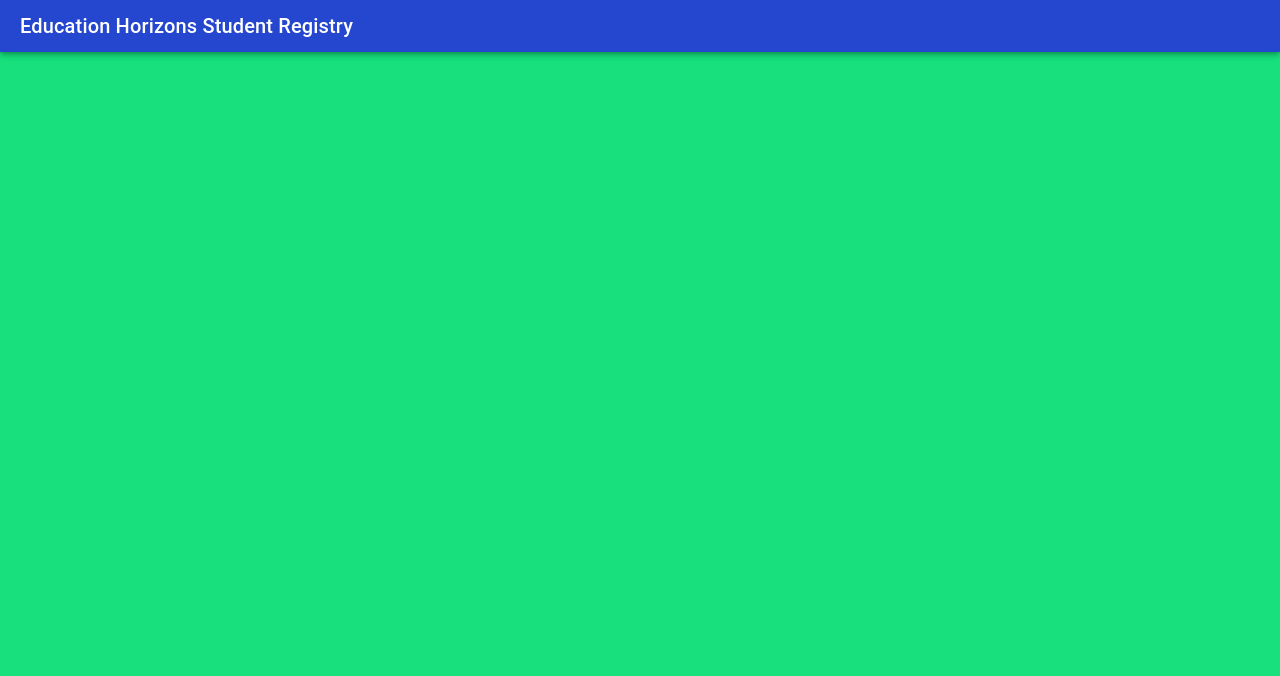
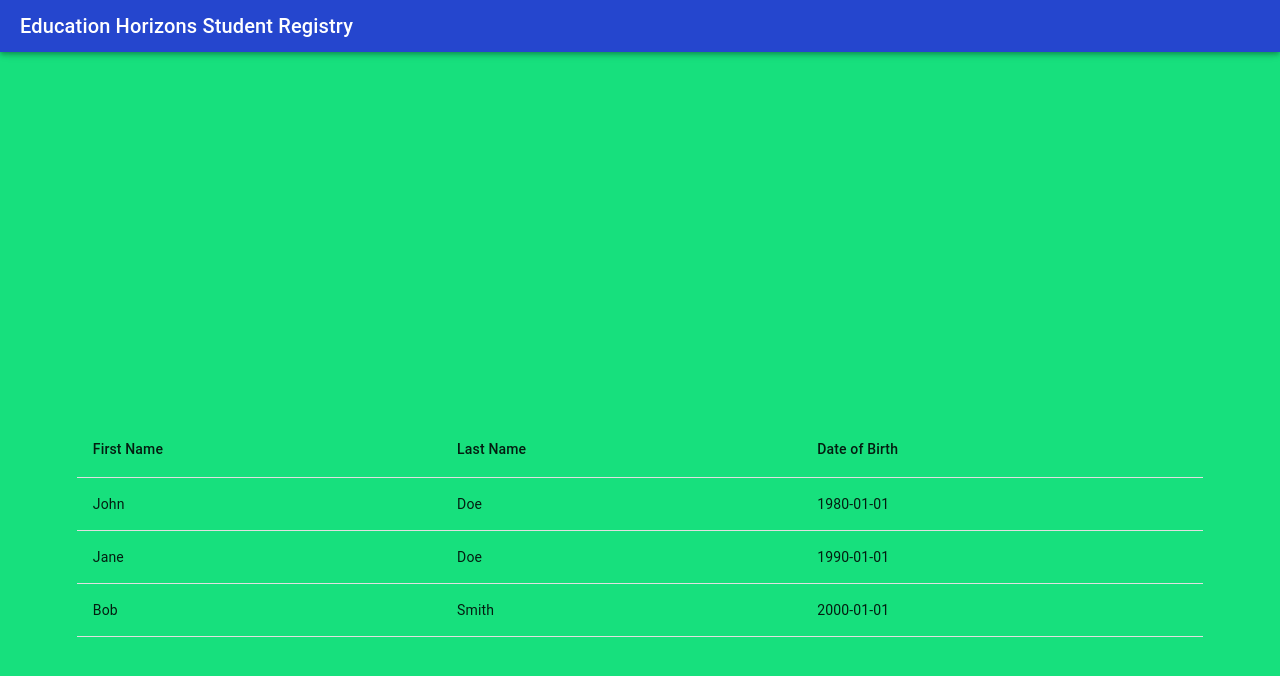
Before and after one commit to d1anas0/student-register, a React (Create React App) app: page / in a window 1280 px wide. Shown: the top 676 px of the page. Built offline with nearby package versions, Linux system fonts and the light colour scheme; data requests are answered from the project's data file.

Commit message:
New: StudentRegister

```diff
--- a/src/App.js
+++ b/src/App.js
@@ -1,7 +1,10 @@
 import { AppBar, Box } from "@mui/material";
 import React from "react";
+import StudentRegister from "./components/StudentRegister";
+
 
 export default function App() {
+
   return (
     <>
       <AppBar
@@ -16,6 +19,7 @@ export default function App() {
       >
         Education Horizons Student Registry
       </AppBar>
+
       <Box
         sx={{
           display: "flex",
@@ -28,8 +32,10 @@ export default function App() {
         }}
         backgroundColor="#17e07d"
         align="center"
+
       >
-        {/* <StudentRegistry /> */}
+        <StudentRegister />
+
       </Box>
     </>
   );
--- /dev/null
+++ b/src/components/StudentRegister.js
@@ -0,0 +1,50 @@
+// This is a table:
+// // Displays: first_name, last_name, date_of_birth
+// // // Date formatter: DOB = DD/MM/YYYY
+// // // Each row (listing) can open up a modal for editing
+
+
+import React, {useEffect, useState} from "react";
+import Table from '@mui/material/Table';
+import TableHead from '@mui/material/TableHead';
+import TableRow from '@mui/material/TableRow';
+import TableBody from '@mui/material/TableBody';
+import TableCell from '@mui/material/TableCell';
+
+
+
+export default function StudentRegister() {
+ const [listing, setListing] = useState([]);
+
+  useEffect(() => {
+    fetch("http://localhost:5000/students")
+      .then((response) => response.json())
+      .then((data) => {console.log(data); setListing(data)})
+      .catch((error) => console.log("error", error));
+  }, []);
+
+return (
+  <Table>
+    <TableHead>
+      <TableRow>
+       <TableCell>First Name</TableCell>
+       <TableCell>Last Name</TableCell>
+       <TableCell>Date of Birth</TableCell>
+      </TableRow>
+    </TableHead>
+    <TableBody>
+      {listing.map((data) => (
+        <TableRow
+          key={data.id}
+        >
+          <TableCell>{data.first_name}</TableCell>
+          <TableCell>{data.last_name}</TableCell>
+          <TableCell>{data.date_of_birth}</TableCell>
+        </TableRow>
+      ))}
+    </TableBody>
+  </Table>
+
+
+);
+    }
```
